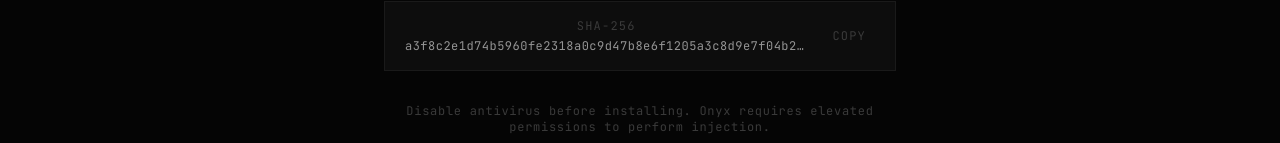
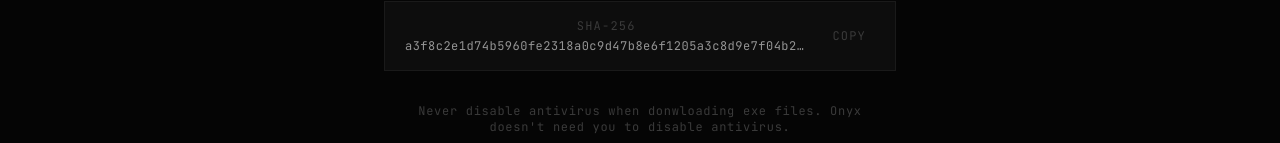
Before and after one commit to bleachfanjled/Onyx-Executor-1.0, a React (Vite) app: page /download in a window 1280 px wide. Shown: the part 809-952 px from the top of the page. Built offline with nearby package versions, Linux system fonts and the light colour scheme; no server answers.

Commit message:
Manual code change

```diff
--- a/src/pages/Download.jsx
+++ b/src/pages/Download.jsx
@@ -200,7 +200,7 @@ export default function DownloadPage() {
             className="mt-8 font-mono text-xs"
             style={{ color: "#3A3A3A", letterSpacing: "0.06em", maxWidth: "480px" }}
           >
-            Disable antivirus before installing. Onyx requires elevated permissions to perform injection.
+            Never disable antivirus when donwloading exe files. Onyx doesn't need you to disable antivirus.
           </p>
         </div>
       </div>
```
